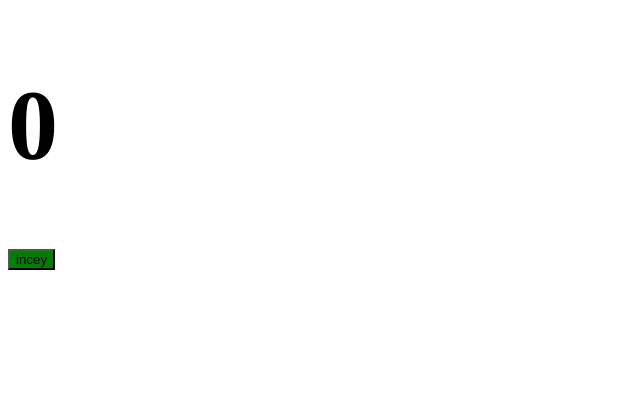
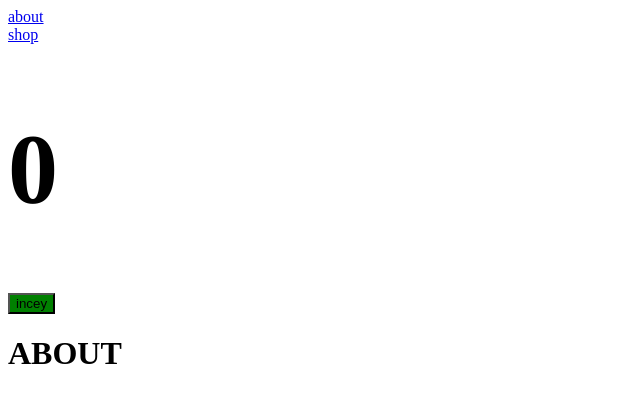
Before and after one commit to DmitryBalandin/Lending-Cosmos-React-scss-Typescript, a React app: page / in a window 1280 px wide. Shown: the top 402 px of the page, without its empty margins (0-640 px from the left). Built offline with nearby package versions, Linux system fonts and the light colour scheme.

Commit message:
add lazy loading

```diff
--- a/package.json
+++ b/package.json
@@ -15,6 +15,7 @@
     "@types/react": "^18.2.42",
     "@types/react-dom": "^18.2.17",
     "@types/webpack": "^5.28.5",
+    "@types/webpack-bundle-analyzer": "^4.6.3",
     "@types/webpack-dev-server": "^4.7.2",
     "css-loader": "^6.8.1",
     "html-webpack-plugin": "^5.5.3",
@@ -25,11 +26,13 @@
     "ts-node": "^10.9.1",
     "typescript": "^5.3.2",
     "webpack": "^5.89.0",
+    "webpack-bundle-analyzer": "^4.10.1",
     "webpack-cli": "^5.1.4",
     "webpack-dev-server": "^4.15.1"
   },
   "dependencies": {
     "react": "^18.2.0",
-    "react-dom": "^18.2.0"
+    "react-dom": "^18.2.0",
+    "react-router-dom": "^6.16.0"
   }
 }
--- /dev/null
+++ b/pages/shop/Shop.lazy.tsx
@@ -0,0 +1,4 @@
+import { lazy } from "react";
+
+
+export const LazyShop = lazy(() => import("./Shop"));
--- /dev/null
+++ b/pages/shop/Shop.tsx
@@ -0,0 +1,11 @@
+import React from "react";
+
+const Shop = () =>{
+    return (
+        <h1>
+            SHOP
+        </h1>
+    );
+};
+
+export default Shop;
--- /dev/null
+++ b/pages/shop/index.ts
@@ -0,0 +1 @@
+export {LazyShop as Shop} from "./Shop.lazy";
--- /dev/null
+++ b/src/about/About.lazy.tsx
@@ -0,0 +1,4 @@
+import { lazy } from "react";
+
+
+export const LazyAbout = lazy(() => import("./About"));
--- /dev/null
+++ b/src/about/About.tsx
@@ -0,0 +1,11 @@
+import React from "react";
+
+const About = () =>{
+    return (
+        <h1>
+            ABOUT
+        </h1>
+    );
+};
+
+export default About;
--- a/src/componenets/App.tsx
+++ b/src/componenets/App.tsx
@@ -1,13 +1,20 @@
 import React, { useState } from "react";
 import classes from "./App.module.scss";
+import { Link, Outlet } from "react-router-dom";
+import About from "../about/About";
+
 
 export const App = () =>{
         const [count, setCount] = useState(0)
         const icremeant = () => setCount(prev => prev + 1);
     return(
         <div>
+            <Link to={"./about"}>about</Link>
+            <br />
+            <Link to={"./shop"}>shop</Link>
             <h1 className={classes.value}>{count}</h1>
             <button className={classes.button} onClick={icremeant}>inceу</button>
+            <About/>
         </div>
     );
 };
--- a/src/index.tsx
+++ b/src/index.tsx
@@ -1,13 +1,36 @@
- import {createRoot} from "react-dom/client";
- import { App } from './componenets/App';
+import { createRoot } from "react-dom/client";
+import { App } from './componenets/App';
+import { RouterProvider, createBrowserRouter } from "react-router-dom";
+import { LazyAbout } from "./about/About.lazy";
+import { LazyShop } from './../pages/shop/Shop.lazy';
+import { Suspense } from "react";
 
 
- const root = document.getElementById('root');
+const root = document.getElementById('root');
 
- if(!root){
-    throw new Error('root not found')
- }
+if (!root) {
+   throw new Error('root not found')
+}
 
 const container = createRoot(root)
 
-container.render(<App />)
+const router = createBrowserRouter([
+   {
+      path: "/",
+      element: <App/>,
+      children:[
+         {
+            path:'/about',
+            element:<Suspense fallback={"Loading..."}><LazyAbout/></Suspense>
+         },
+         {
+            path:'/shop',
+            element: <Suspense fallback={"Loading..."}><LazyShop/></Suspense>
+         }
+      ]
+   },
+]);
+
+container.render(
+   <RouterProvider router={router} />
+)
--- a/tsconfig.json
+++ b/tsconfig.json
@@ -8,7 +8,11 @@
         "allowJs": true,
         "moduleResolution": "node",
         "allowSyntheticDefaultImports": true,
-        "esModuleInterop": true
+        "esModuleInterop": true,
+        "baseUrl": ".",
+        "paths": {
+            "@/*":["./src/*"]
+        }
     },
     "ts-node": {
         "compilerOptions": {
--- a/webpack.config.ts
+++ b/webpack.config.ts
@@ -21,6 +21,7 @@
     output:path.resolve(__dirname,"build"),
     entry:path.resolve(__dirname,"src","index.tsx"),
     html: path.resolve(__dirname,'public','index.html'),
+    src:path.resolve(__dirname,'src')
   }
 
 
```
Also changed, not shown: 10 other files (tests, documents, lock files or other folders).
